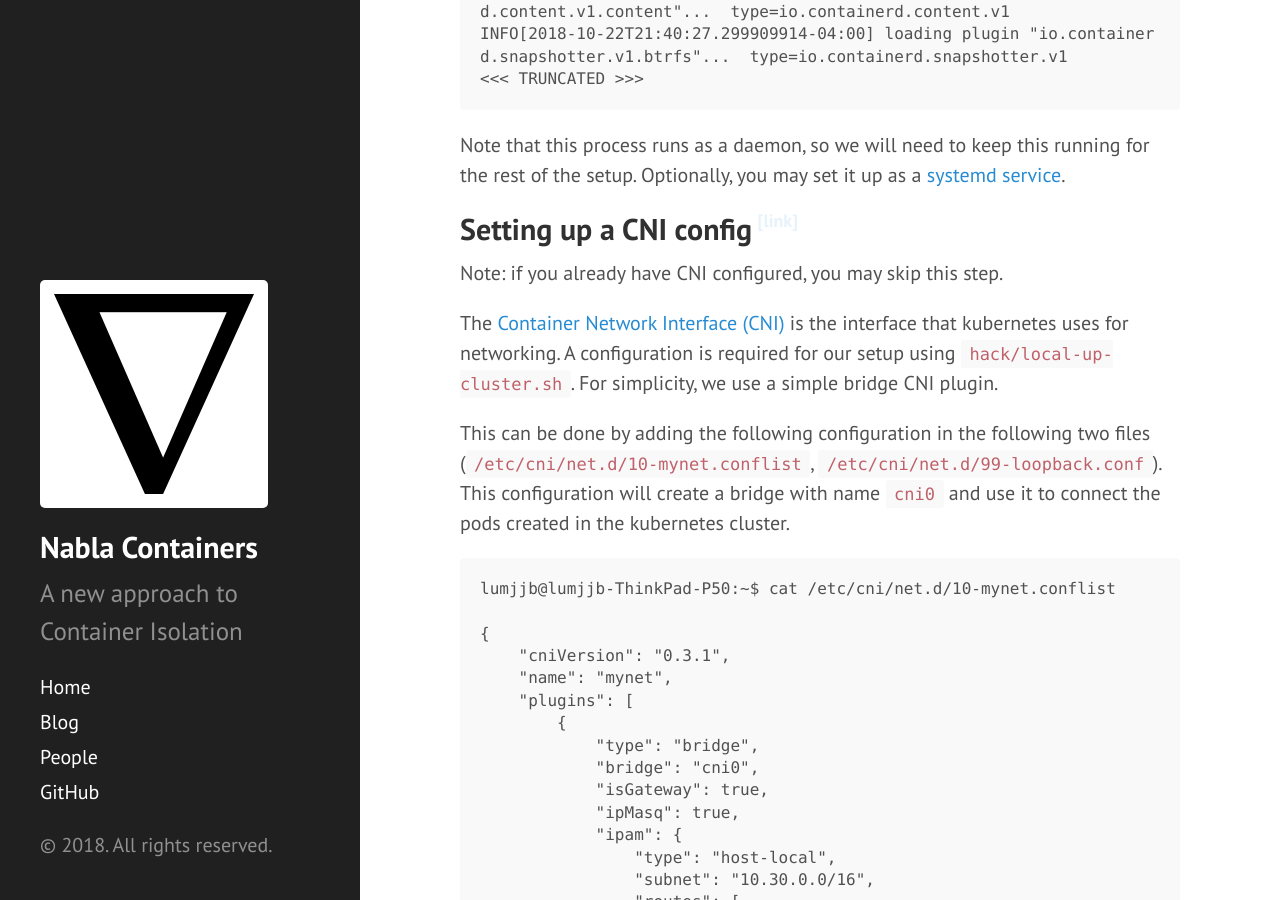
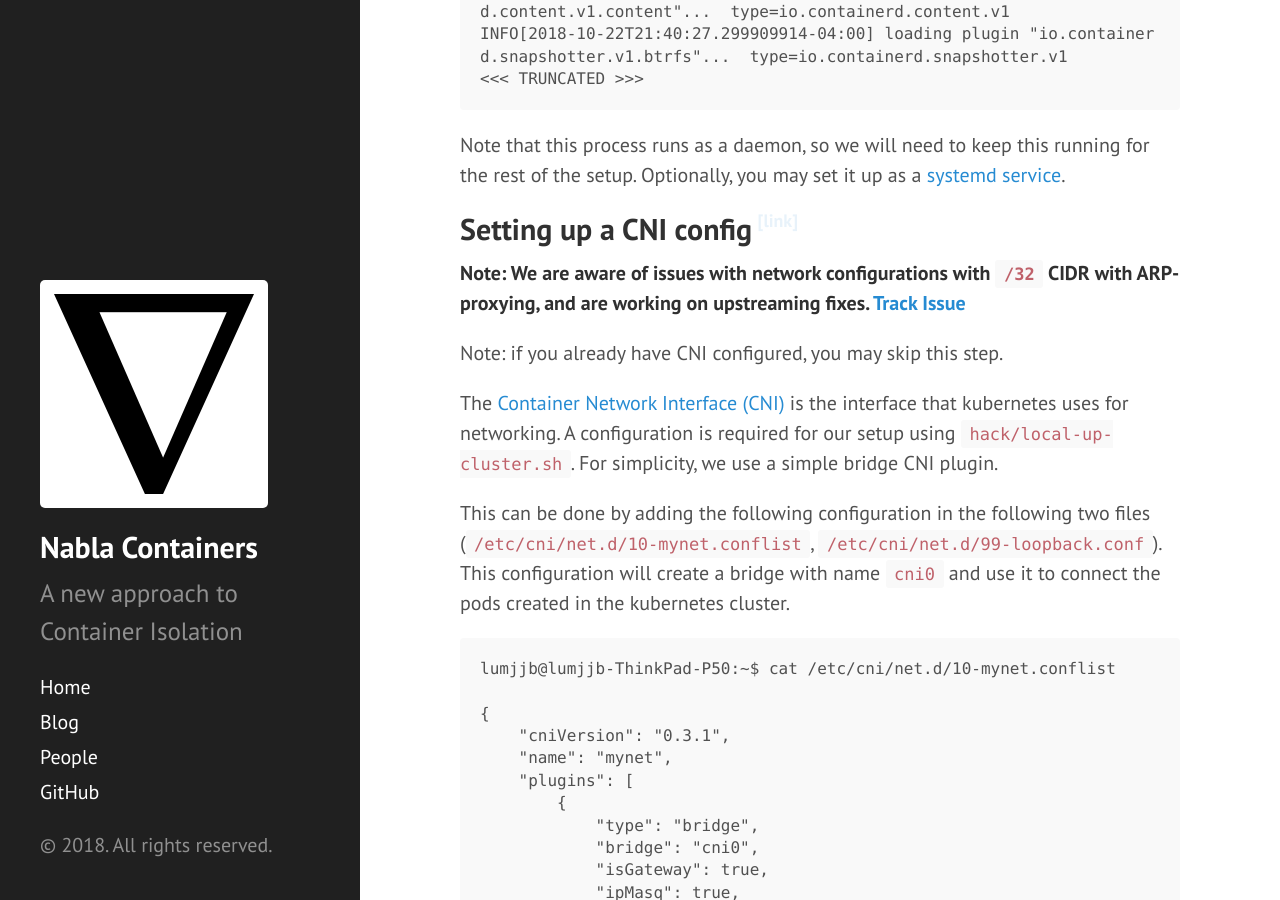
Before and after one commit to nabla-containers/nabla-containers.github.io, a Jekyll site: the page built from _posts/2018-10-21-nabla-k8s.md, in a window 1280 px wide and 900 px high, scrolled down 2473 px. Built offline with Jekyll 4.4.1, drawn with Linux system fonts in a browser that asks for light colours.

Commit message:
Add warning for known issue in network
Signed-off-by: Brandon Lum <lumjjb@gmail.com>

```diff
--- a/_posts/2018-10-21-nabla-k8s.md
+++ b/_posts/2018-10-21-nabla-k8s.md
@@ -85,6 +85,8 @@ Note that this process runs as a daemon, so we will need to keep this running fo
 the rest of the setup. Optionally, you may set it up as a [systemd service](https://manpages.debian.org/stretch/systemd/systemctl.1.en.html).
 
 ## Setting up a CNI config
+
+**Note: We are aware of issues with network configurations with `/32` CIDR with ARP-proxying, and are working on upstreaming fixes. [Track Issue](https://github.com/nabla-containers/runnc/issues/40)**
 
 Note: if you already have CNI configured, you may skip this step.
 
```
